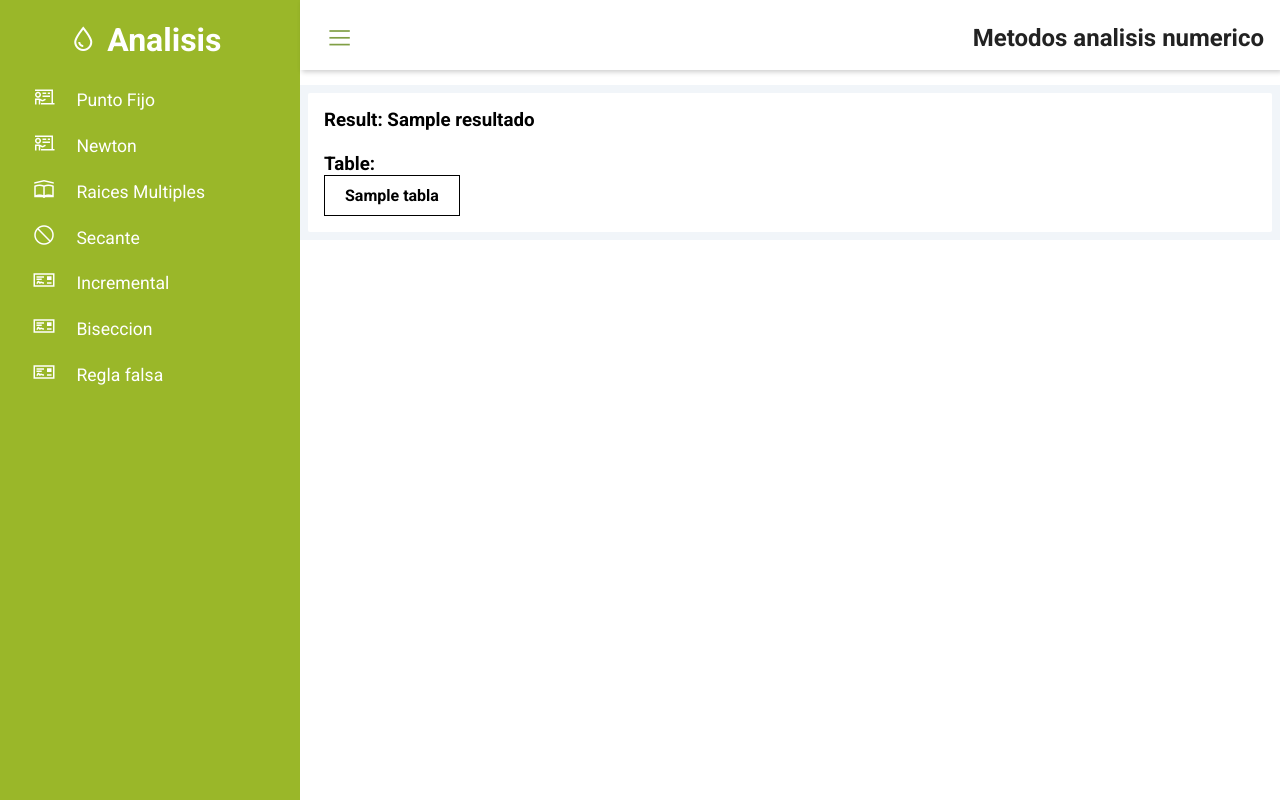
After one commit to smenesesd/PracticaAnalisisNumerico, a Django app: template Proyecto/Proyecto/templates/punto_fijo/punto_fijo_response.html in a window 1280 px wide. The commit adds this page. Run offline with Django 3.2, Linux system fonts and the light colour scheme; the template is opened without the code that fills it: most values are stand-ins (such as "Sample title", 1, 10 or a date in 2020); lists and menus that the app fills with data are empty; some libraries are stand-ins or nearby versions.

Commit message:
creacion de primer resultado

```diff
--- a/Proyecto/Proyecto/static/css/registrodocentes.css
+++ b/Proyecto/Proyecto/static/css/registrodocentes.css
@@ -5,6 +5,16 @@
     box-sizing: border-box;
     font-family: 'Roboto', sans-serif;
     text-decoration: none;
+}
+
+table{
+    border-collapse: collapse;
+    border-spacing: 0;
+}
+
+th, td{
+    padding: 10px 20px;
+    border: 1px solid #000;
 }
 
 .titulo{
--- /dev/null
+++ b/Proyecto/Proyecto/templates/punto_fijo/punto_fijo_response.html
@@ -0,0 +1,35 @@
+{% extends "index1.html" %}
+{% load static %}
+{% block content %}
+    <head>
+        <link rel="stylesheet" href='{% static "css/registrodocentes.css" %}'>
+    </head>
+    <body>
+        <div>
+            <h3>Result: {{resultado}}<br><br></h3>
+            <style>
+                table{
+                border-collapse: collapse;
+                border-spacing: 0;
+            }
+
+                th, td{
+                    padding: 10px 20px;
+                    border: 1px solid #000;
+                }
+            </style>
+            <h3>Table: </h3>
+            <table>
+                {% for i in tabla %}
+                <thead>
+                    {% for j in i %}
+                        <th>
+                            {{j}}
+                        </th>
+                    {% endfor %}
+                </thead>
+                {% endfor %}
+            </table>
+        </div>
+        </body>
+{% endblock %}
--- a/Proyecto/metodosabiertos/puntofijo.py
+++ b/Proyecto/metodosabiertos/puntofijo.py
@@ -7,7 +7,7 @@ def fixed_point(fx,xi,tol,optiontol,gx,nitera):
     x = var('x')
     fx = sympy.sympify(fx)
     gx = sympy.sympify(gx)
-    table = []
+    table = [["ite", "x", "g(x)","error"]]
     xi = float(xi)
     tol = float(tol)
     if fx.subs(x,xi)==0:
```
Also changed, not shown: Proyecto/metodosabiertos/views.py (+7 -6 lines).
